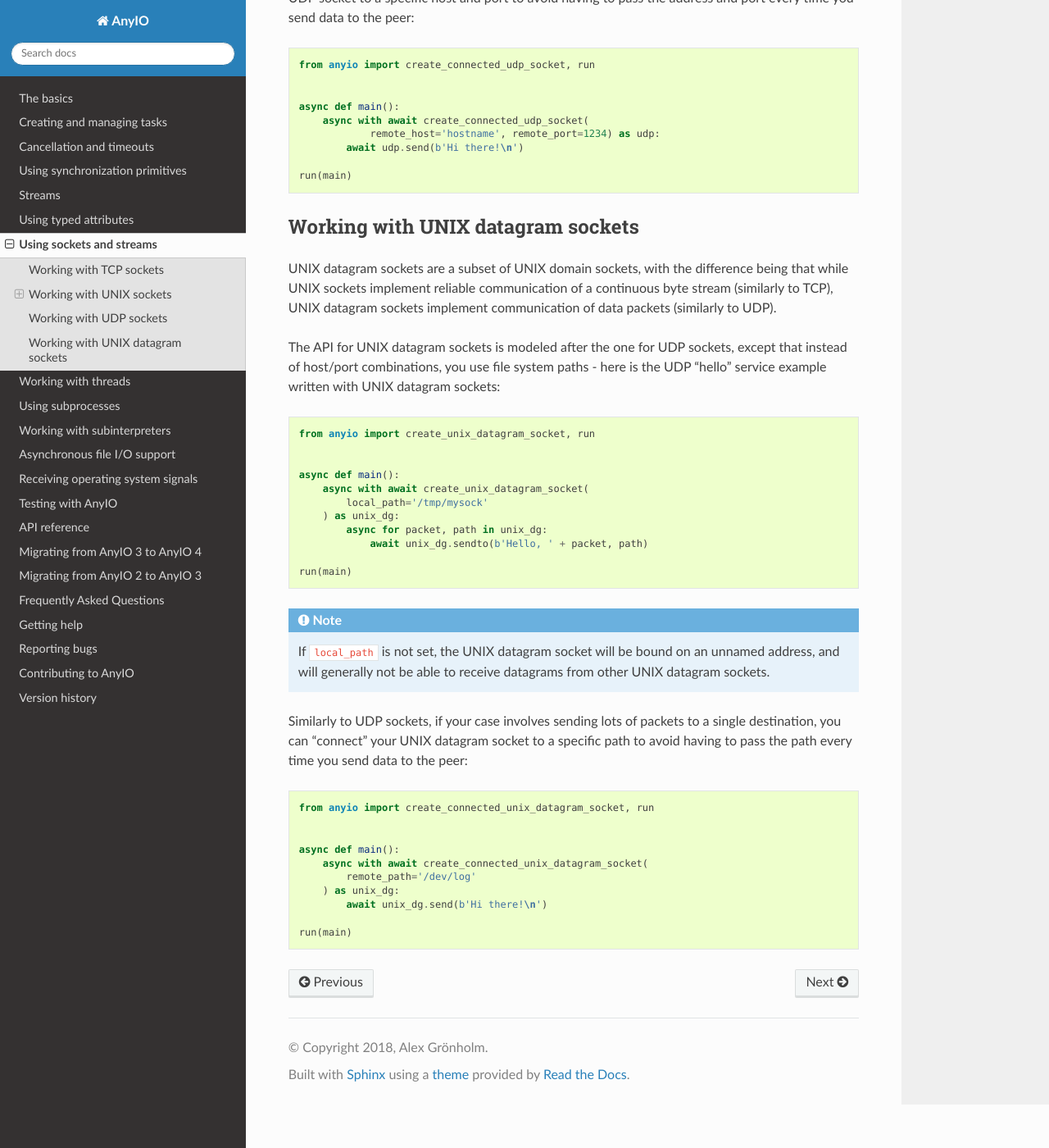
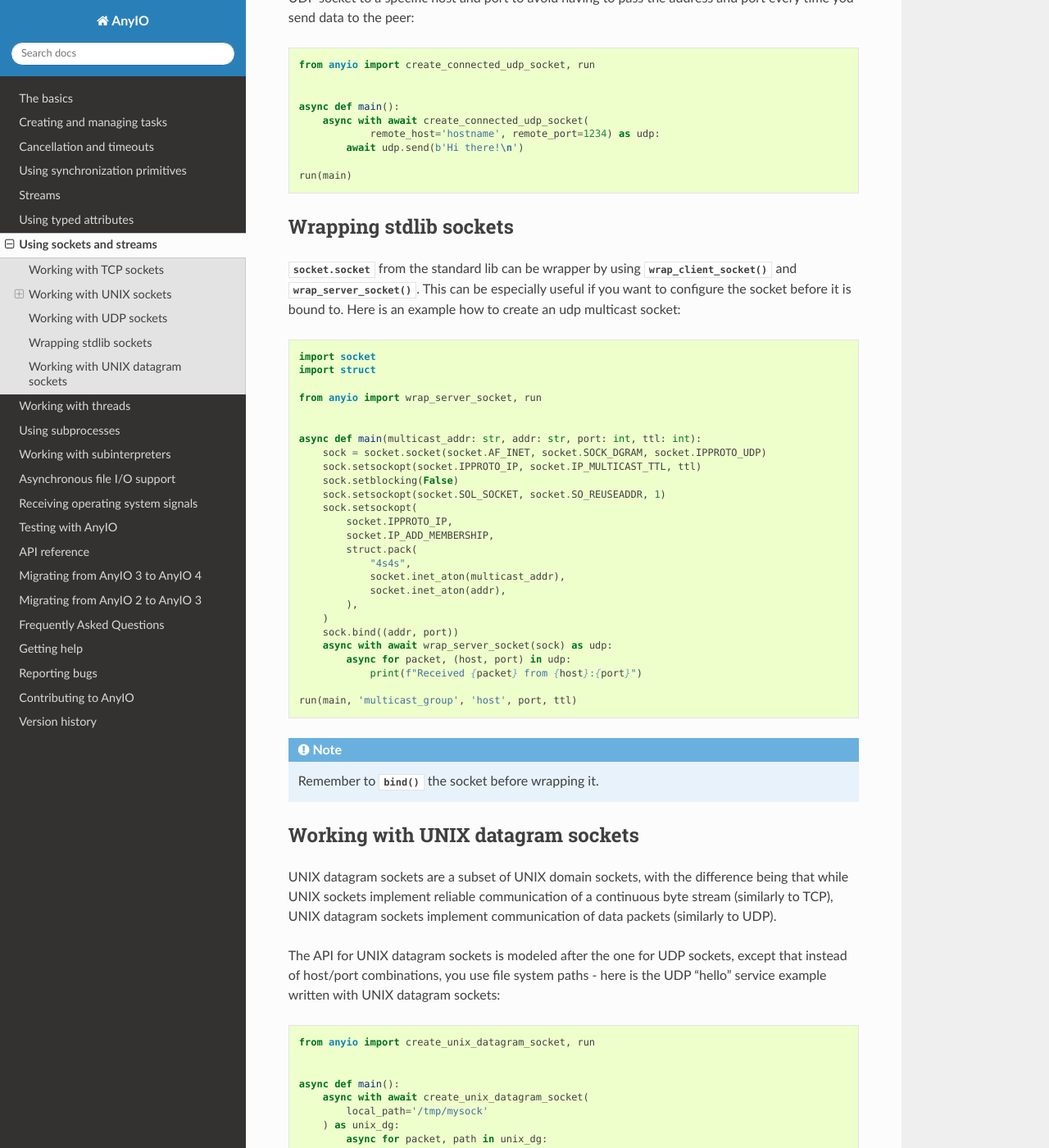
Before and after one commit to agronholm/anyio, a Sphinx documentation site: the page built from docs/networking.rst, in a window 1280 px wide and 1400 px high, scrolled down 4022 px. Shown: the whole window at 82% size. Built offline with Sphinx 7.4.7 and the Read the Docs theme 3.1.0, drawn with Linux system fonts in a browser that asks for light colours; the version number could not be read and is left out.

Commit message:
add documentation

```diff
--- a/docs/networking.rst
+++ b/docs/networking.rst
@@ -197,6 +197,43 @@ address and port every time you send data to the peer::
 
     run(main)
 
+Wrapping stdlib sockets
+------------------------
+
+:class:`socket.socket` from the standard lib can be wrapper by using
+:func:`wrap_client_socket` and :func:`wrap_server_socket`. This can be especially useful if you want to
+configure the socket before it is bound to. Here is an example how to create an udp multicast socket::
+
+    import socket
+    import struct
+
+    from anyio import wrap_server_socket, run
+
+
+    async def main(multicast_addr: str, addr: str, port: int, ttl: int):
+        sock = socket.socket(socket.AF_INET, socket.SOCK_DGRAM, socket.IPPROTO_UDP)
+        sock.setsockopt(socket.IPPROTO_IP, socket.IP_MULTICAST_TTL, ttl)
+        sock.setblocking(False)
+        sock.setsockopt(socket.SOL_SOCKET, socket.SO_REUSEADDR, 1)
+        sock.setsockopt(
+            socket.IPPROTO_IP,
+            socket.IP_ADD_MEMBERSHIP,
+            struct.pack(
+                "4s4s",
+                socket.inet_aton(multicast_addr),
+                socket.inet_aton(addr),
+            ),
+        )
+        sock.bind((addr, port))
+        async with await wrap_server_socket(sock) as udp:
+            async for packet, (host, port) in udp:
+                print(f"Received {packet} from {host}:{port}")
+
+    run(main, 'multicast_group', 'host', port, ttl)
+
+.. note:: Remember to :meth:`~socket.socket.bind` the socket before wrapping it.
+
+
 Working with UNIX datagram sockets
 ----------------------------------
 
--- a/docs/versionhistory.rst
+++ b/docs/versionhistory.rst
@@ -5,6 +5,7 @@ This library adheres to `Semantic Versioning 2.0 <http://semver.org/>`_.
 
 **UNRELEASED**
 
+- Added ``wrap_client_socket`` and ``wrap_server_socket`` (`#845 <https://github.com/agronholm/anyio/issues/845>`_; PR by @leon1995)
 - Added ``stdin`` argument to ``anyio.run_process()`` akin to what
   ``anyio.open_process()``, ``asyncio.create_subprocess_…()``, ``trio.run_process()``,
   and ``subprocess.run()`` already accept (PR by @jmehnle)
```
